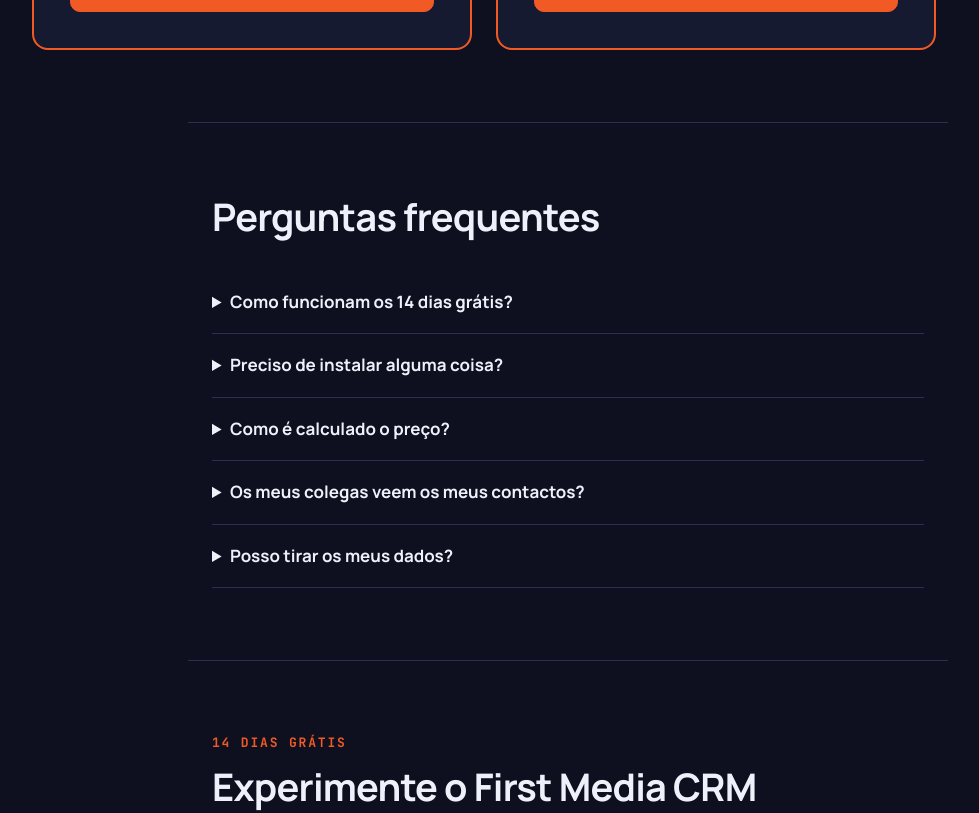
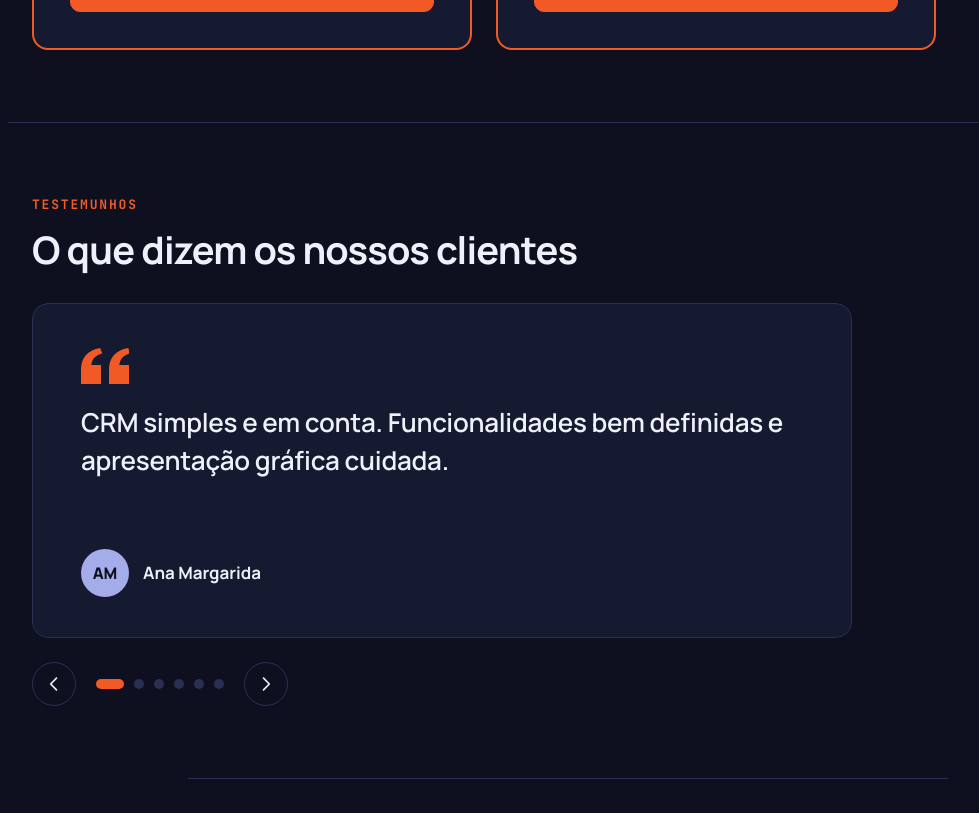
Before and after one commit to Banderas1975/crm, a Next.js app: page /inicio in a window 1280 px wide. Shown: the part 2740-3553 px from the top of the page, without its empty margins (72-1051 px from the left). Built offline with nearby package versions, Linux system fonts and the light colour scheme; no server answers.

Commit message:
Landing: secção "O que dizem os nossos clientes" com slideshow de 6 testemunhos
Co-Authored-By: Claude Opus 5.5 <noreply@anthropic.com>
Claude-Session: https://claude.ai/code/session_01DqbqZma9GtKYKNE717AS7c

```diff
--- a/app/inicio/landing.css
+++ b/app/inicio/landing.css
@@ -244,6 +244,91 @@
 
 .lp-preco .botao { width: 100%; text-align: center; }
 
+/* ---- testemunhos ---- */
+
+/* Um testemunho de cada vez, num cartão largo; a faixa desliza para o lado. */
+.lp-testemunhos { max-width: 820px; }
+
+.lp-testemunhos-janela { overflow: hidden; border-radius: 16px; }
+
+.lp-testemunhos-faixa { display: flex; transition: transform 0.45s ease; }
+
+/* Todos os cartões têm a altura do testemunho mais longo: o nome vai sempre
+   para o fundo, para não mudar de sítio de um testemunho para o outro. */
+.lp-testemunho {
+  flex: 0 0 100%;
+  display: flex;
+  flex-direction: column;
+  margin: 0;
+  padding: 44px 48px 40px;
+  background: var(--superficie);
+  border: 1px solid var(--borda);
+  border-radius: 16px;
+}
+
+.lp-testemunho-aspas { display: block; margin-bottom: 20px; fill: var(--destaque); }
+
+.lp-testemunho blockquote { margin: 0 0 32px; }
+.lp-testemunho blockquote p {
+  margin: 0;
+  font-size: clamp(20px, 2.4vw, 26px);
+  font-weight: 600;
+  line-height: 1.45;
+  letter-spacing: -0.01em;
+}
+
+.lp-testemunho figcaption { display: flex; align-items: center; gap: 14px; margin-top: auto; }
+
+.lp-testemunho-iniciais {
+  display: grid;
+  place-items: center;
+  width: 48px;
+  height: 48px;
+  font-size: 16px;
+  font-weight: 800;
+  color: var(--fundo);
+  background: var(--lilas);
+  border-radius: 50%;
+}
+
+.lp-testemunho-nome { font-size: 17px; font-weight: 700; }
+
+.lp-testemunhos-controlos { display: flex; align-items: center; gap: 20px; margin-top: 24px; }
+
+.lp-testemunhos-seta {
+  display: grid;
+  place-items: center;
+  width: 44px;
+  height: 44px;
+  padding: 0;
+  background: transparent;
+  border: 1px solid var(--borda);
+  border-radius: 50%;
+  cursor: pointer;
+}
+.lp-testemunhos-seta path { fill: none; stroke: var(--texto); stroke-width: 2; stroke-linecap: round; stroke-linejoin: round; }
+.lp-testemunhos-seta:hover { border-color: var(--lilas); }
+
+.lp-testemunhos-pontos { display: flex; gap: 10px; }
+.lp-testemunhos-pontos button {
+  width: 10px;
+  height: 10px;
+  padding: 0;
+  background: var(--borda);
+  border: 0;
+  border-radius: 999px;
+  cursor: pointer;
+  transition: width 0.3s ease, background 0.3s ease;
+}
+.lp-testemunhos-pontos button.ativo { width: 28px; background: var(--destaque); }
+
+.lp-testemunhos-seta:focus-visible,
+.lp-testemunhos-pontos button:focus-visible { outline: 2px solid var(--lilas); outline-offset: 3px; }
+
+@media (prefers-reduced-motion: reduce) {
+  .lp-testemunhos-faixa, .lp-testemunhos-pontos button { transition: none; }
+}
+
 /* ---- perguntas ---- */
 
 .lp-pergunta { border-bottom: 1px solid var(--borda); }
@@ -321,5 +406,6 @@
   .lp-funil { grid-template-columns: repeat(2, 1fr); }
   .lp-form-grelha { grid-template-columns: 1fr; }
   .lp-caixa-form, .lp-preco { padding: 24px; }
+  .lp-testemunho { padding: 32px 24px 28px; }
   .lp-seccao { padding-top: 56px; padding-bottom: 56px; }
 }
--- a/app/inicio/page.js
+++ b/app/inicio/page.js
@@ -1,6 +1,7 @@
 import Link from "next/link";
 import { headers } from "next/headers";
 import FormLead from "../form-lead";
+import Testemunhos from "../testemunhos";
 import "./landing.css";
 
 // Página pública: é o que vê quem abre o endereço do CRM sem sessão (o proxy
@@ -88,6 +89,29 @@ const PERGUNTAS = [
   {
     p: "Posso tirar os meus dados?",
     r: "Sim. Exporta os seus contactos para Excel a qualquer momento.",
+  },
+];
+
+// Testemunhos reais, autorizados pelos próprios. Só se corrigiu a ortografia.
+const TESTEMUNHOS = [
+  { nome: "Ana Margarida", texto: "CRM simples e em conta. Funcionalidades bem definidas e apresentação gráfica cuidada." },
+  {
+    nome: "Luís Apolónio",
+    texto: "A minha funcionalidade preferida são as tarefas, pois o CRM pode avisar com antecedência via email as mesmas.",
+  },
+  {
+    nome: "António Vasques",
+    texto: "O facto de também funcionar em mobile é uma grande vantagem, assim sendo contratei um CRM que também cabe no bolso!",
+  },
+  {
+    nome: "Carlos Casaca",
+    texto:
+      "Como as minhas reuniões são maioritariamente por videoconferência, a funcionalidade de aviso de reuniões por email é excelente.",
+  },
+  { nome: "Verónica Esteves", texto: "Fácil de utilizar, com um Kanban bem feito e com relatórios poderosos e exportáveis." },
+  {
+    nome: "Ricardo Barceló",
+    texto: "É uma vantagem termos no backend a possibilidade de configurarmos o email que quisermos. Estou satisfeito!",
   },
 ];
 
@@ -340,6 +364,12 @@ export default async function Inicio() {
           </div>
         </section>
 
+        <section id="testemunhos" className="lp-seccao lp-largura">
+          <p className="lp-sobretitulo">Testemunhos</p>
+          <h2>O que dizem os nossos clientes</h2>
+          <Testemunhos lista={TESTEMUNHOS} />
+        </section>
+
         <section id="perguntas" className="lp-seccao lp-largura lp-estreito">
           <h2>Perguntas frequentes</h2>
           {PERGUNTAS.map((q) => (
--- /dev/null
+++ b/app/testemunhos.js
@@ -0,0 +1,121 @@
+"use client";
+
+import { useEffect, useRef, useState } from "react";
+
+const INTERVALO_MS = 7000;
+
+const iniciais = (nome) =>
+  nome
+    .split(/\s+/)
+    .map((p) => p[0])
+    .join("")
+    .slice(0, 2)
+    .toUpperCase();
+
+// Slideshow dos testemunhos da landing page. Todos os testemunhos vão no HTML
+// (as IAs e quem não tem JavaScript leem-nos todos); só se vê um de cada vez.
+// Passa sozinho a cada 7 segundos, mas pára quando o rato ou o teclado estão
+// lá, quando a pessoa navega à mão, ou se o sistema pede menos animação.
+export default function Testemunhos({ lista }) {
+  const [atual, setAtual] = useState(0);
+  const [pausado, setPausado] = useState(false);
+  const [parado, setParado] = useState(false); // a pessoa navegou: não volta a andar sozinho
+  const toque = useRef(null);
+  const total = lista.length;
+
+  const ir = (i) => setAtual((i + total) % total);
+  const navegar = (i) => {
+    setParado(true);
+    ir(i);
+  };
+
+  useEffect(() => {
+    if (window.matchMedia("(prefers-reduced-motion: reduce)").matches) setParado(true);
+  }, []);
+
+  useEffect(() => {
+    if (pausado || parado) return;
+    const t = setTimeout(() => setAtual((a) => (a + 1) % total), INTERVALO_MS);
+    return () => clearTimeout(t);
+  }, [atual, pausado, parado, total]);
+
+  const teclas = (e) => {
+    if (e.key === "ArrowLeft") navegar(atual - 1);
+    if (e.key === "ArrowRight") navegar(atual + 1);
+  };
+
+  return (
+    <div
+      className="lp-testemunhos"
+      role="region"
+      aria-roledescription="carrossel"
+      aria-label="Testemunhos de clientes"
+      onMouseEnter={() => setPausado(true)}
+      onMouseLeave={() => setPausado(false)}
+      onFocus={() => setPausado(true)}
+      onBlur={() => setPausado(false)}
+      onKeyDown={teclas}
+      onTouchStart={(e) => (toque.current = e.touches[0].clientX)}
+      onTouchEnd={(e) => {
+        const dx = e.changedTouches[0].clientX - (toque.current ?? 0);
+        if (Math.abs(dx) > 40) navegar(dx < 0 ? atual + 1 : atual - 1);
+        toque.current = null;
+      }}
+    >
+      <div className="lp-testemunhos-janela">
+        <div className="lp-testemunhos-faixa" style={{ transform: `translateX(-${atual * 100}%)` }}>
+          {lista.map((t, i) => (
+            <figure
+              key={t.nome}
+              className="lp-testemunho"
+              role="group"
+              aria-roledescription="testemunho"
+              aria-label={`${i + 1} de ${total}`}
+              aria-hidden={i !== atual}
+            >
+              <svg className="lp-testemunho-aspas" viewBox="0 0 48 36" width="48" height="36" aria-hidden="true">
+                <path d="M0 36V22C0 9.6 6.4 2.3 19.2 0l2 5.4C14.3 7.2 10.8 11 10.4 17H20v19H0zm28 0V22C28 9.6 34.4 2.3 47.2 0l2 5.4C42.3 7.2 38.8 11 38.4 17H48v19H28z" />
+              </svg>
+              <blockquote>
+                <p>{t.texto}</p>
+              </blockquote>
+              <figcaption>
+                <span className="lp-testemunho-iniciais" aria-hidden="true">
+                  {iniciais(t.nome)}
+                </span>
+                <span className="lp-testemunho-nome">{t.nome}</span>
+              </figcaption>
+            </figure>
+          ))}
+        </div>
+      </div>
+
+      <div className="lp-testemunhos-controlos">
+        <button type="button" className="lp-testemunhos-seta" onClick={() => navegar(atual - 1)} aria-label="Testemunho anterior">
+          <svg viewBox="0 0 24 24" width="20" height="20" aria-hidden="true">
+            <path d="M15 5l-7 7 7 7" />
+          </svg>
+        </button>
+
+        <div className="lp-testemunhos-pontos">
+          {lista.map((t, i) => (
+            <button
+              key={t.nome}
+              type="button"
+              className={i === atual ? "ativo" : ""}
+              onClick={() => navegar(i)}
+              aria-label={`Testemunho de ${t.nome}`}
+              aria-current={i === atual}
+            />
+          ))}
+        </div>
+
+        <button type="button" className="lp-testemunhos-seta" onClick={() => navegar(atual + 1)} aria-label="Testemunho seguinte">
+          <svg viewBox="0 0 24 24" width="20" height="20" aria-hidden="true">
+            <path d="M9 5l7 7-7 7" />
+          </svg>
+        </button>
+      </div>
+    </div>
+  );
+}
```
Also changed, not shown: 1 other file (tests, documents, lock files or other folders).
